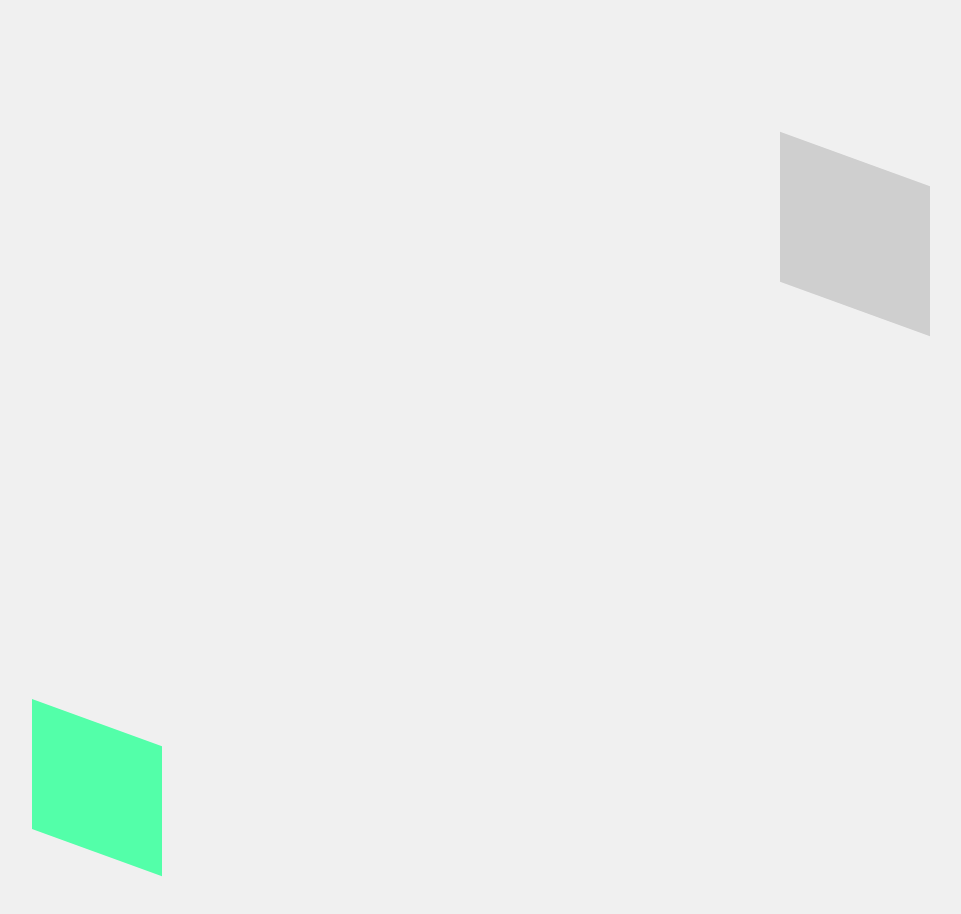
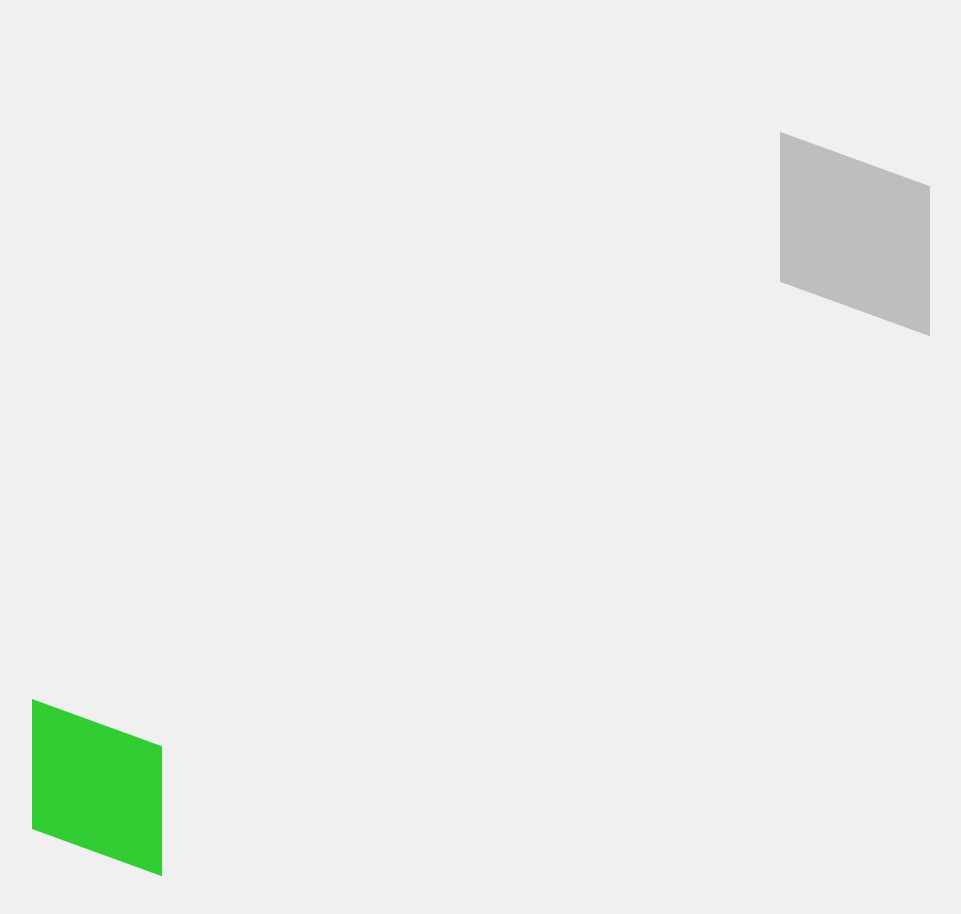
Before and after one commit to koma104/gsap-animation, a website built with Vite: page anime02.html in a window 1280 px wide. Shown: the part 1440-2354 px from the top of the page, without its empty margins (222-1183 px from the left). Built offline with nearby package versions, Linux system fonts and the light colour scheme; some packages are replaced by stand-ins of ours.

Commit message:
fix: css微調整

```diff
--- a/style2.scss
+++ b/style2.scss
@@ -33,7 +33,7 @@
 .section-box-02 {
   width: 150px;
   height: 150px;
-  background-color: #cfcfcf;
+  background-color: #bebebe;
   position: absolute;
   top: 40%;
   right: 10%;
@@ -42,7 +42,7 @@
 .section-box-03 {
   width: 130px;
   height: 130px;
-  background-color: rgb(83, 255, 169);
+  background-color: rgb(50, 205, 50);
   position: absolute;
   bottom: 50%;
   right: 70%;
```
